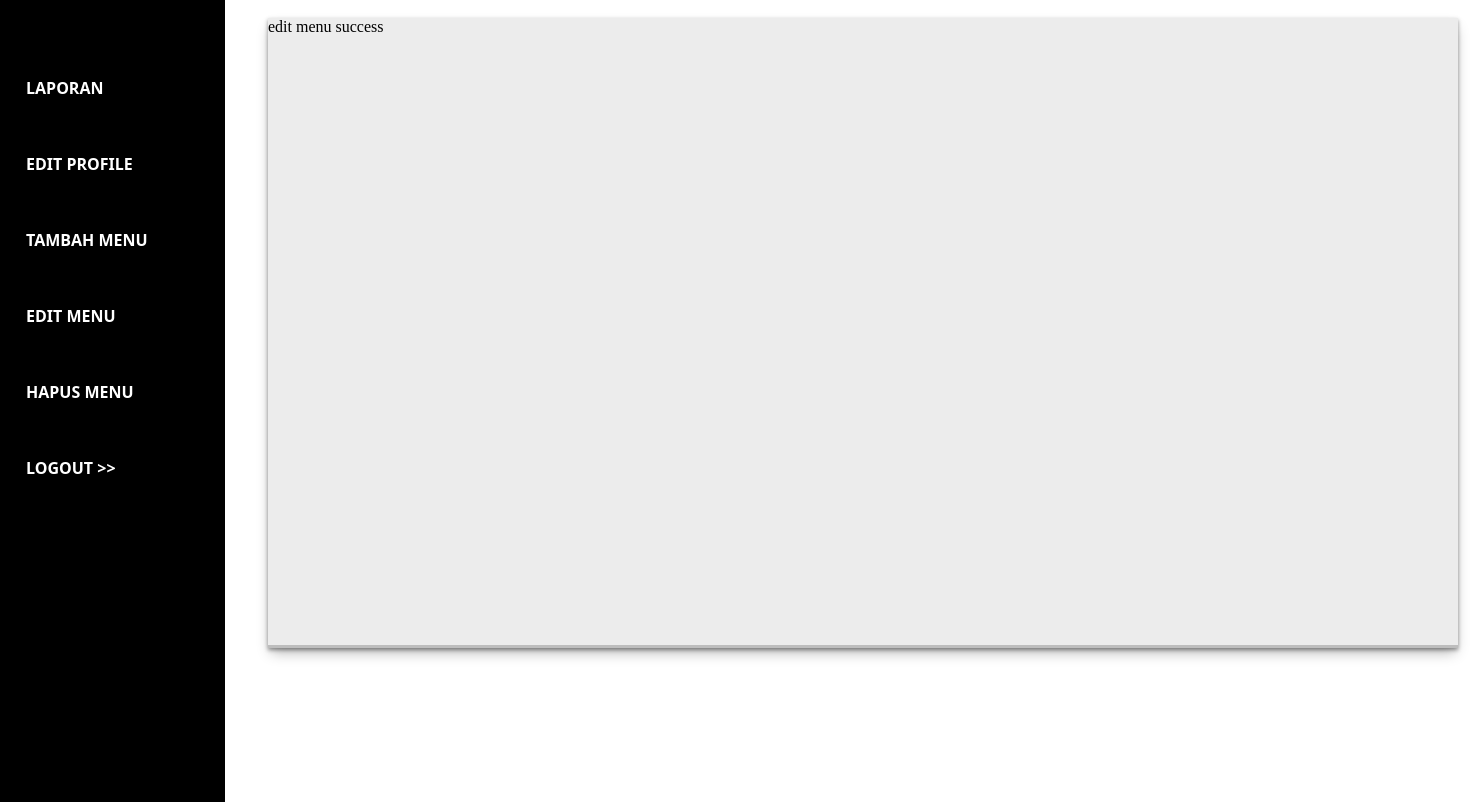
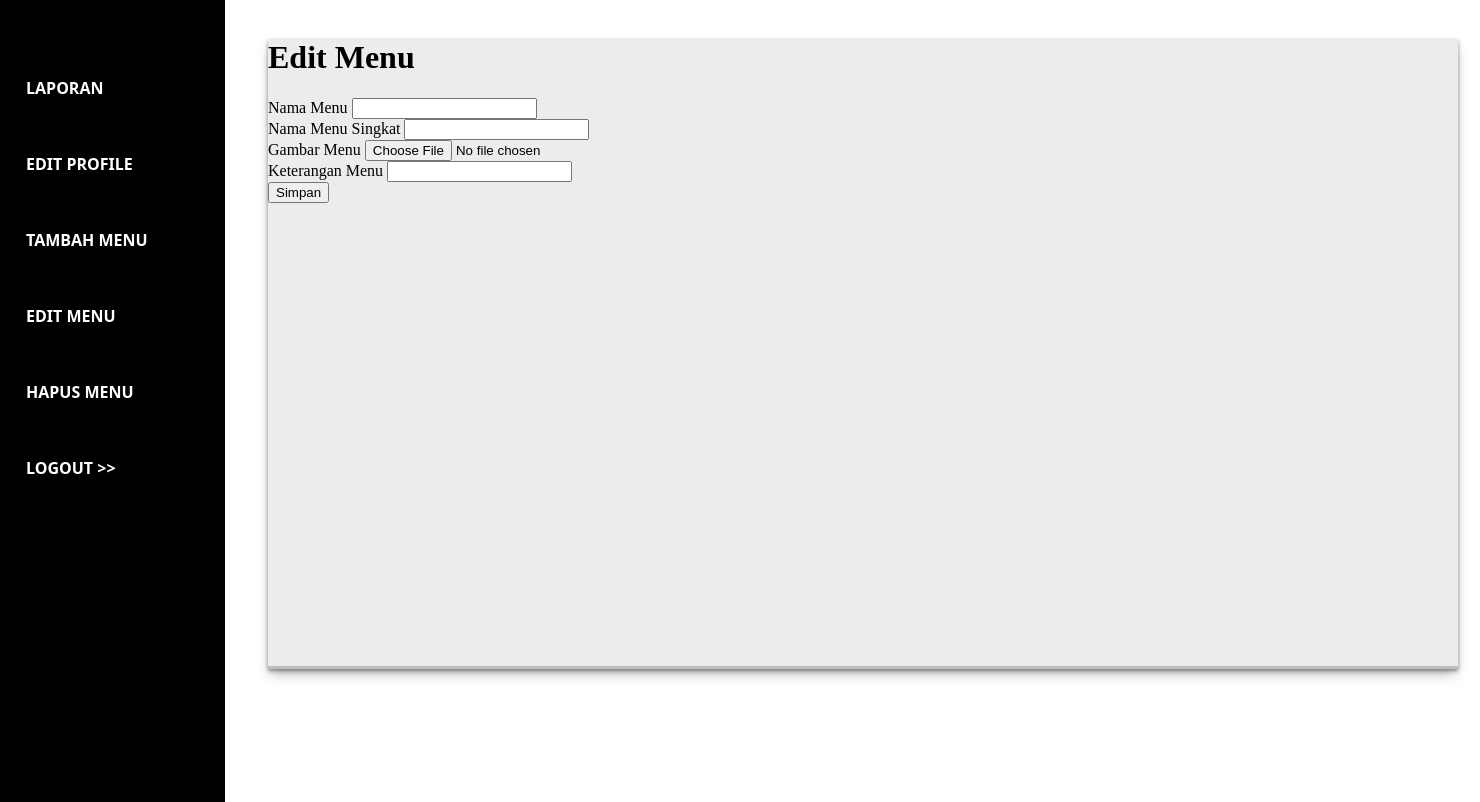
Before and after one commit to NatanaelEdward/Resto, a Django app: page /editMenu in a window 1480 px wide. Run offline with Django 4.2, Linux system fonts and the light colour scheme.

Commit message:
baseadmin temporary menu

```diff
--- a/app/urls.py
+++ b/app/urls.py
@@ -1,5 +1,5 @@
 from django.urls import path
-from .views import indexKasir,indexAdmin,logout_view,login_view, tambahMenu,editMenu,hapusMenu
+from .views import indexKasir,indexAdmin,logout_view,login_view, tambahMenu,editMenu,hapusMenu,laporanAdmin
 
 urlpatterns =[
     path('', login_view, name='login_view'),
@@ -7,6 +7,9 @@ urlpatterns =[
 
     path('indexKasir', indexKasir,name='indexKasir'),
     path('indexAdmin', indexAdmin,name='indexAdmin'),
+    path('laporanAdmin', laporanAdmin,name='laporanAdmin'),
+
+
     path('tambahMenu', tambahMenu, name='tambahMenu'),
     path('editMenu', editMenu, name='editMenu'),
     path('hapusMenu', hapusMenu, name='hapusMenu'),
--- a/app/views.py
+++ b/app/views.py
@@ -51,3 +51,9 @@ def indexAdmin(request):
         if request.user.userprofile.role != 'admin':
              return redirect('login_view')
         return render(request, 'Admin/index.html')
+
+@login_required
+def laporanAdmin(request):
+        if request.user.userprofile.role != 'admin':
+             return redirect('login_view')
+        return render(request, 'Admin/laporanAdmin.html')
--- a/templates/Admin/editMenu.html
+++ b/templates/Admin/editMenu.html
@@ -1,4 +1,30 @@
 {% extends 'main/baseadmin.html' %}
 {% block content %}
-edit menu success
+<h1>Edit Menu</h1>
+<form method="POST" action="#">
+    {% csrf_token %}
+   <div class="form-group">
+       <label for="">Nama Menu</label>
+       <input class="form-control " value="" type="text"
+           name="nomor_kamar" id="nomor_kamar" />
+   </div>
+   <div class="form-group">
+       <label for="">Nama Menu Singkat</label>
+       <input class="form-control " value="" type="text"
+           name="nomor_kamar" id="nomor_kamar" />
+   </div>
+   <div class="form-group">
+       <label for="">Gambar Menu</label>
+       <input class="form-control " value="" type="file"
+           name="nomor_kamar" id="nomor_kamar" />
+   </div>
+   <div class="form-group">
+       <label for="">Keterangan Menu</label>
+       <input class="form-control " value="" type="text"
+           name="nomor_kamar" id="nomor_kamar" />
+   </div>
+   <button class="btn btn-success" type="submit">
+       <i class="fa fa-save"></i> Simpan
+   </button>
+</form>
 {% endblock %}
--- /dev/null
+++ b/templates/Admin/laporanAdmin.html
@@ -0,0 +1,5 @@
+{% extends 'main/baseadmin.html' %}
+{% block content %}
+<h1>Laporan </h1>
+
+{% endblock %}
--- a/templates/main/baseadmin.html
+++ b/templates/main/baseadmin.html
@@ -12,7 +12,7 @@
     <div class="sidebar">
         <!-- coba add user name di side bar-->
         <p>{{ user.username }}</p>
-        <a href="#" class=""><span>Laporan</span></a>
+        <a href="{% url 'laporanAdmin' %}" class=""><span>Laporan</span></a>
         <a href="#" class=""><span>Edit Profile</span></a>
         <a href="{% url 'tambahMenu' %}" class=""><span>Tambah Menu</span></a>
         <a href="{% url 'editMenu' %}" class=""><span>Edit Menu</span></a>
```
Also changed, not shown: templates/Admin/hapusMenu.html (+27 -1 lines), templates/Admin/tambahMenu.html (+27 -1 lines).
